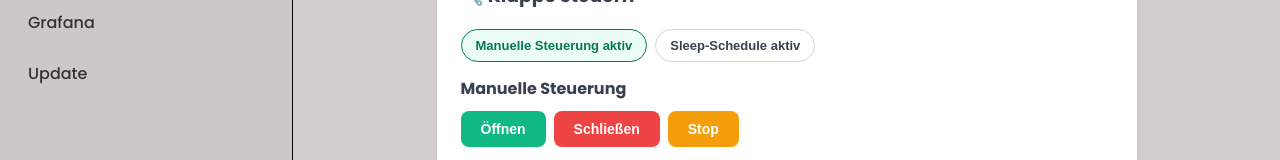
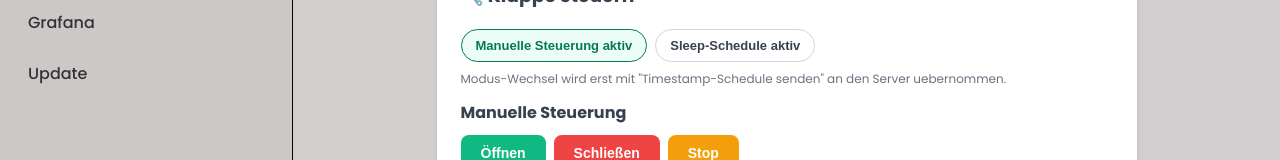
Before and after one commit to RDominik/home_dashboard, a React (Vite) app in the folder webui/: page /huehnerklappe in a window 1280 px wide. Shown: the part 326-486 px from the top of the page. Built offline with nearby package versions, Linux system fonts and the light colour scheme; no server answers.

Commit message:
feat: enhance sleep schedule handling and add user guidance for mode switching

```diff
--- a/webui/src/pages/Huehnerklappe.jsx
+++ b/webui/src/pages/Huehnerklappe.jsx
@@ -153,7 +153,8 @@ export default function Huehnerklappe() {
   }
 
   const sendSleepSchedule = async (sourceTimestamps = scheduleTimestamps, silent = false, active = controlMode === 'schedule') => {
-    const timestamps = sourceTimestamps.map(v => v.trim())
+    const resolvedSource = Array.isArray(sourceTimestamps) ? sourceTimestamps : scheduleTimestamps
+    const timestamps = resolvedSource.map(v => v.trim())
     if (timestamps.some(v => !v)) {
       if (!silent) {
         setFeedback({ type: 'error', msg: '❌ Bitte alle Timestamp-Felder ausfüllen.' })
@@ -390,6 +391,9 @@ export default function Huehnerklappe() {
             Sleep-Schedule aktiv
           </button>
         </div>
+          <p style={{ marginTop: -6, marginBottom: 12, color: '#6b7280', fontSize: 12 }}>
+            Modus-Wechsel wird erst mit "Timestamp-Schedule senden" an den Server uebernommen.
+          </p>
 
         <div style={sectionStateStyle(controlMode === 'manual')}>
           <h4 style={{ marginTop: 0, marginBottom: 10, color: '#374151' }}>Manuelle Steuerung</h4>
@@ -597,7 +601,7 @@ export default function Huehnerklappe() {
             <button
               style={btnStyle(selectedTheme.sendColor)}
               disabled={sending}
-              onClick={sendSleepSchedule}
+              onClick={() => sendSleepSchedule()}
             >
               Timestamp-Schedule senden
             </button>
```
